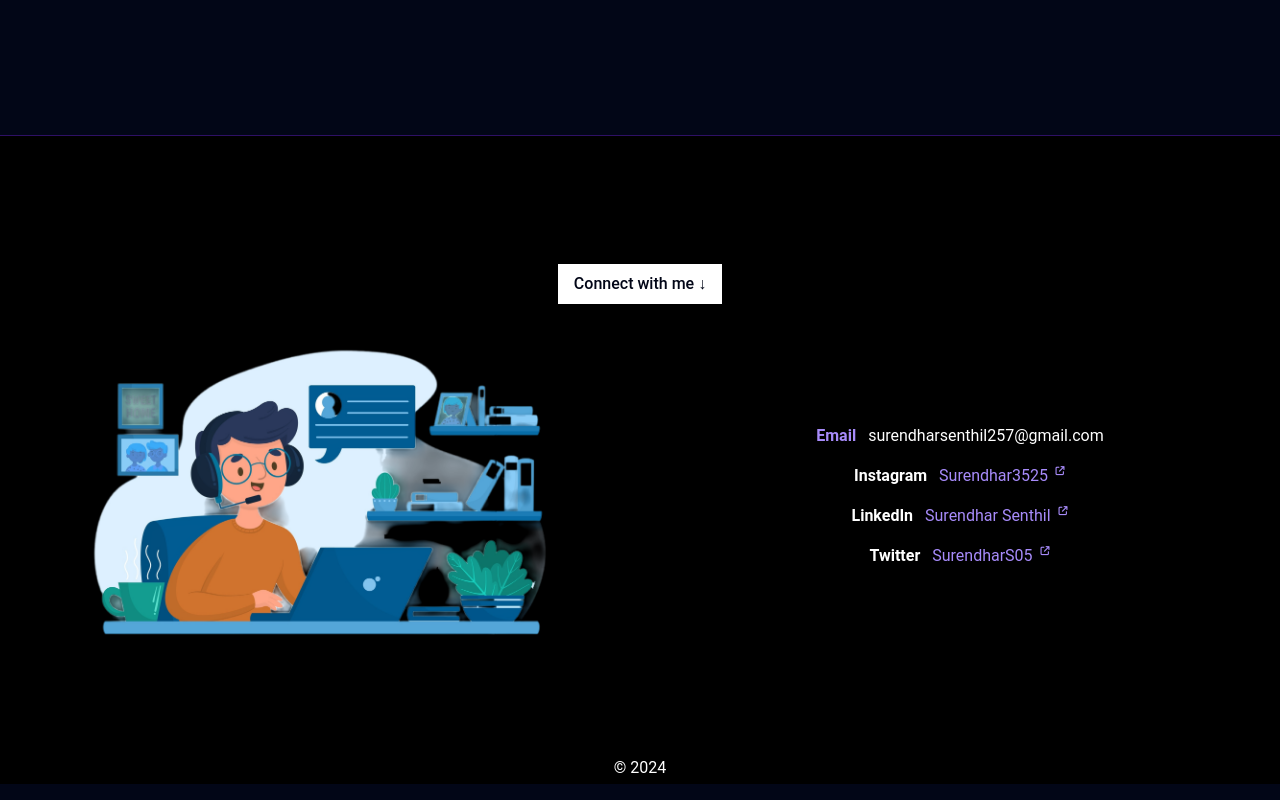
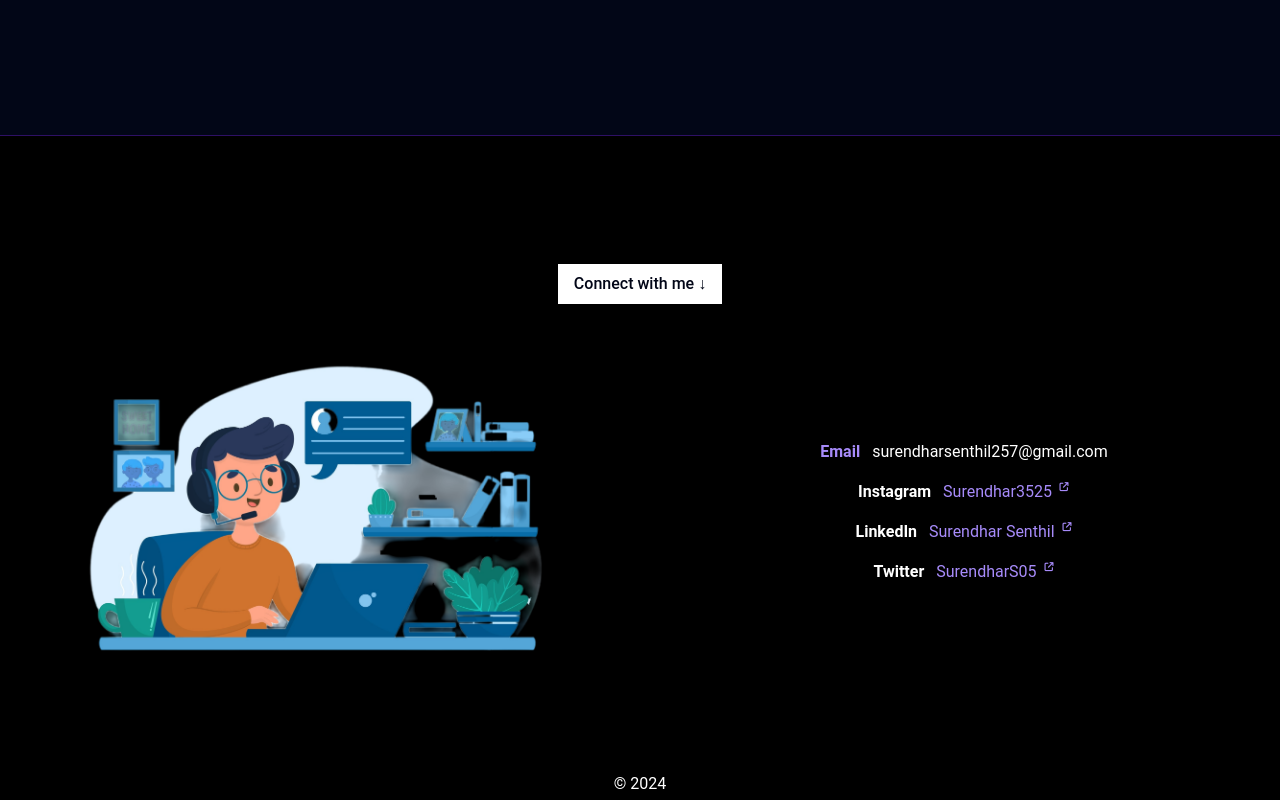
Before and after one commit to SurendharSSenthil/surendhar-portfolio, a SvelteKit app: page / in a window 1280 px wide. Shown: the part 4550-5350 px from the top of the page. Built offline with nearby package versions, Linux system fonts and the light colour scheme; some icons are missing.

Commit message:
update for contact

```diff
--- a/src/components/Footer.svelte
+++ b/src/components/Footer.svelte
@@ -5,12 +5,12 @@ import contact from "/Contact.png";
 <footer
     class="py-20 sm:py-32 bg-black border-t border-solid border-violet-950 flex flex-col gap-4 sm:gap-8 justify-center items-center relative"
 >
-    <p class="px-4 py-2 bg-white text-slate-950 font-medium">
+    <p class="px-4 py-2 bg-white text-slate-950 font-medium mb-4">
         Connect with me &darr;
     </p>
-    <div class="flex flex-col sm:flex-row justify-between items-center w-full">
+    <div class="flex flex-col sm:flex-row justify-between items-center sm:gap-4 gap-12 w-full">
      <div class="flex justify-center items-center sm:w-1/2">
-            <img src={"/Contact.png"} alt="contact" class="max-h-80 w-auto object-contain" />
+            <img src={"/Contact.png"} alt="contact" class="max-h-80 w-auto object-contain hover:shadow-[0_0_10px_rgba(138,43,226,0.8)]" />
         </div>
         <div class="flex flex-col gap-4 items-center justify-center sm:w-1/2 text-center sm:text-left">
             <p>
```
